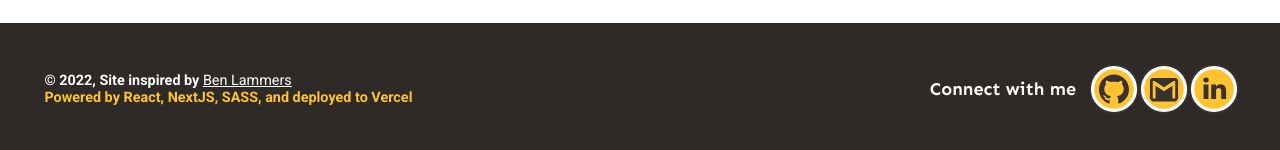
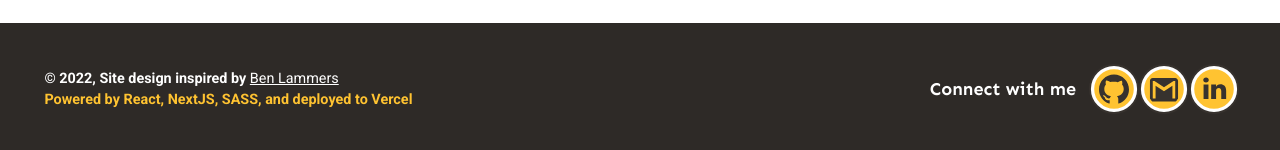
Before and after one commit to SirvanD/Portfolio, a Next.js app: page / in a window 1280 px wide. Shown: the part 3115-3265 px from the top of the page. Built offline with nearby package versions, Linux system fonts and the light colour scheme.

Commit message:
updated CSS

```diff
--- a/components/Footer/Footer.js
+++ b/components/Footer/Footer.js
@@ -7,7 +7,7 @@ function Footer() {
     <div className={style.footer}>
       <div className={style.icon}>
         <h4>
-          &copy; 2022, Site inspired by{" "}
+          &copy; 2022, Site design inspired by{" "}
           <a
             href="https://www.benlammers.dev/"
             target="_blank"
--- a/components/Footer/Footer.module.scss
+++ b/components/Footer/Footer.module.scss
@@ -52,6 +52,7 @@
   .tech_stack {
     color: #ffc331;
     font-weight: 700;
+    padding-top: 1%;
   }
 }
 
```
